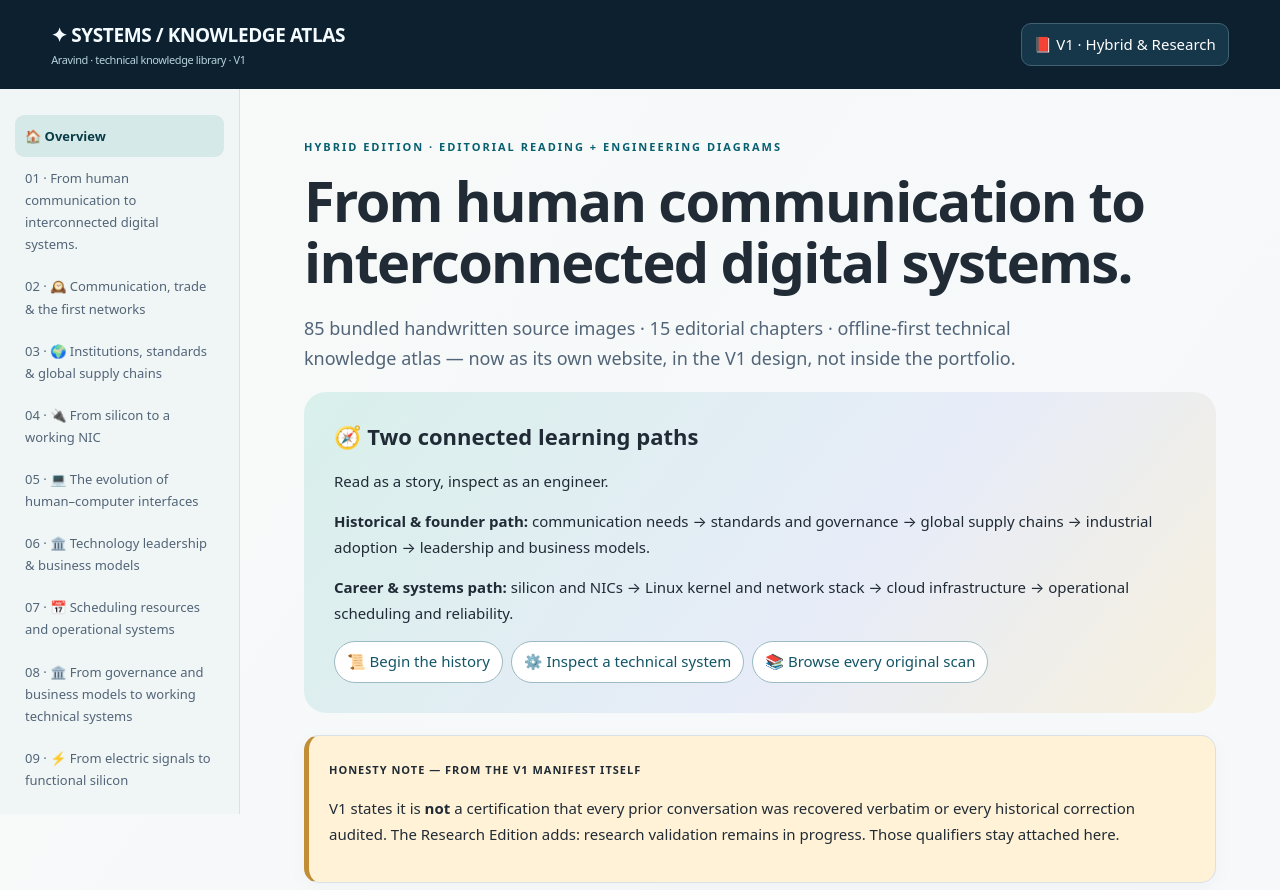
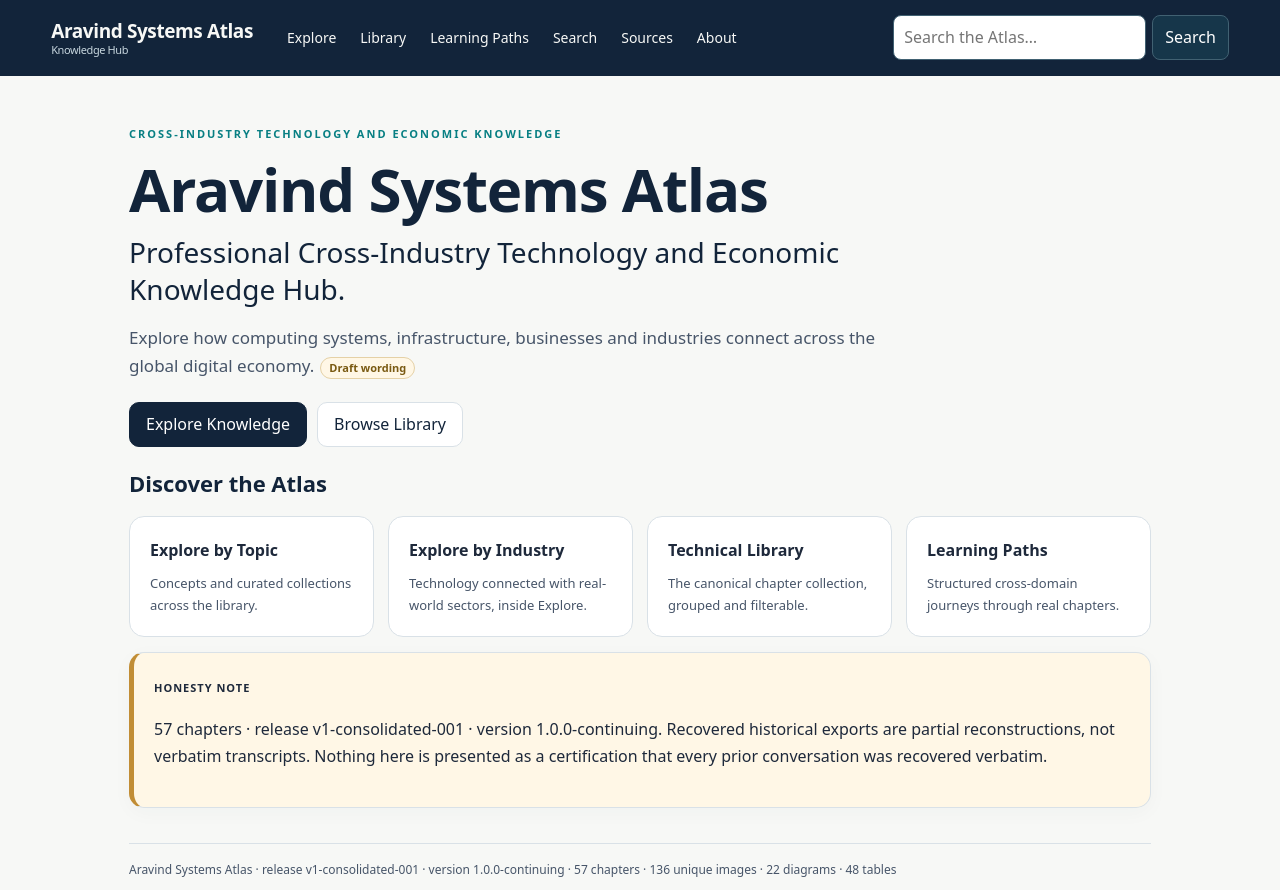
Before and after one commit to AravindMutthe/Gradespot-Atlas-RD-Library, a Next.js app: page / in a window 1280 px wide. Shown: the top 890 px of the page. Built offline with nearby package versions, Linux system fonts and the light colour scheme.

Commit message:
Advanced V1 Step 1: design system tokens + single global navigation + hero-lockup homepage (DES-02/DES-03)

```diff
--- a/app/globals.css
+++ b/app/globals.css
@@ -1,23 +1,53 @@
-:root{--bg:#f8f8f4;--surface:#fff;--ink:#202b36;--muted:#526478;--line:#d9e1e7;--accent:#075f70;--accent2:#176b58;--gold:#c28d3e;--enh:#edf5ff;--enhink:#175d9c;--diagram:#e8f7f5;--warn:#fff2d7;--hero:#e8f2f2}
+/* Atlas Advanced V1 design system — Step 1 (DES-02).
+   Candidate tokens (contrast-verified for the pairs listed in the Step 1
+   report; palette remains a candidate system pending owner confirmation):
+   navy #12243A, blue #2463A6, teal #087F83, canvas #F7F8F6, dark #101B2B.
+   Teal is used for borders/accents and large text only — never small text
+   alone on dark backgrounds (3.60 on #101B2B, below AA normal).
+   Fonts are system stacks: no self-hosted font files exist in this tree
+   (DES-02 self-hosting requirement is an open gap, not claimed here). */
+:root{
+  --canvas:#F7F8F6; --surface:#FFFFFF; --ink:#1E293B; --muted:#475569;
+  --line:#D9E1E7; --navy:#12243A; --blue:#2463A6; --teal:#087F83;
+  --dark:#101B2B; --dark-ink:#E2E8F0; --dark-link:#93C5FD;
+  --warn-bg:#FFF7E6; --warn-line:#E5D1A6;
+}
 *{box-sizing:border-box}
-body{margin:0;background:linear-gradient(125deg,#f7faf8,#f6f8fb 48%,#fbfaf5);color:var(--ink);font:15px/1.7 system-ui,-apple-system,Segoe UI,sans-serif}
-a{color:var(--accent)}
+html{scroll-behavior:smooth}
+body{margin:0;background:var(--canvas);color:var(--ink);font:16px/1.7 system-ui,-apple-system,"Segoe UI",sans-serif}
+a{color:var(--blue)}
+a:focus-visible,button:focus-visible,input:focus-visible,select:focus-visible{outline:3px solid var(--blue);outline-offset:2px}
 button{font:inherit;cursor:pointer}
-header{padding:19px 4vw;display:flex;align-items:center;justify-content:space-between;gap:15px;position:sticky;top:0;background:#0c2030;color:#f5fcff;border:0;z-index:10}
-.brand{font-weight:800;letter-spacing:-.4px;font-size:19px;color:#f5fcff;text-decoration:none}
-.brand small{display:block;font-size:11px;font-weight:400;color:#b7d3db}
-.btn{border:1px solid #416172;background:#16364a;color:#fff;border-radius:10px;padding:8px 12px;text-decoration:none}
-.layout{display:grid;grid-template-columns:240px minmax(0,1fr)}
-aside{padding:26px 15px;border-right:1px solid var(--line);height:calc(100vh - 75px);position:sticky;top:75px;overflow:auto;background:#f0f6f5}
-aside a{display:block;width:100%;border:0;background:none;color:var(--muted);text-align:left;border-radius:9px;padding:10px;font-size:13px;text-decoration:none}
-aside a:hover,aside a.active{background:#d5eae8;color:#093c48;font-weight:750}
-main{max-width:1150px;width:100%;margin:auto;padding:38px 5vw 70px}
-.eyebrow{text-transform:uppercase;letter-spacing:2px;font-size:11px;font-weight:800;color:var(--accent)}
-h1{font-size:clamp(32px,5vw,56px);line-height:1.1;letter-spacing:-1.7px;margin:13px 0 20px}
-h2{font-size:22px;line-height:1.3}
-h3{font-size:16px;margin:0 0 8px}
+img{max-width:100%}
+main{overflow-wrap:break-word}
+/* Global header: compact brand + single navigation (DES-03). System
+   Explorer is NOT listed until its route exists (Step 3) — planned
+   features must not appear as functional destinations before they exist. */
+.site-header{position:sticky;top:0;z-index:10;background:var(--navy);color:var(--canvas);padding:14px 4vw;display:flex;align-items:center;gap:24px;flex-wrap:wrap}
+.brand{font-weight:800;letter-spacing:-.4px;font-size:19px;color:var(--canvas);text-decoration:none;line-height:1.2}
+.brand small{display:block;font-size:11px;font-weight:400;color:#C7D6DE}
+.site-nav{display:flex;gap:4px;flex-wrap:wrap;align-items:center}
+.site-nav a{color:var(--canvas);text-decoration:none;padding:12px 10px;border-radius:8px;min-height:44px;display:inline-flex;align-items:center;font-size:14px}
+.site-nav a:hover{background:#1E3A56}
+.site-search{margin-left:auto;display:flex;gap:6px}
+.site-search input{padding:8px 10px;border-radius:8px;border:1px solid #416172;font:inherit;min-width:180px}
+.site-search button{border:1px solid #416172;background:#16364A;color:#fff;border-radius:8px;padding:8px 12px;min-height:44px}
+.site-main{max-width:1150px;width:100%;margin:auto;padding:38px 5vw 70px}
+.site-footer{border-top:1px solid var(--line);margin-top:35px;padding-top:16px;color:var(--muted);font-size:12px}
+.site-footer nav{display:flex;gap:14px;flex-wrap:wrap;margin-top:8px}
+.site-footer nav a{color:var(--muted)}
+/* Hero lockup type scale — DECIDED (DES-02 §7.3). */
+.eyebrow{text-transform:uppercase;letter-spacing:2px;font-size:11px;font-weight:800;color:var(--teal)}
+.hero-h1{font-size:clamp(44px,5vw,60px);line-height:1.1;letter-spacing:-1.2px;margin:13px 0 12px;color:var(--navy)}
+.positioning{font-size:clamp(22px,3vw,28px);line-height:1.3;color:var(--navy);margin:0 0 14px;max-width:760px}
+.description{font-size:17px;line-height:1.65;color:var(--muted);max-width:760px}
+.draft-note{display:inline-block;border:1px solid var(--warn-line);background:var(--warn-bg);border-radius:20px;padding:1px 8px;font-size:11px;font-weight:700;color:#7A5A12;margin-left:6px;vertical-align:middle}
+.hero-actions{display:flex;gap:10px;flex-wrap:wrap;margin:22px 0}
+h1{font-size:clamp(32px,5vw,44px);line-height:1.15;letter-spacing:-.8px;margin:13px 0 20px;color:var(--navy)}
+h2{font-size:22px;line-height:1.3;color:var(--navy)}
+h3{font-size:16px;margin:0 0 8px;color:var(--navy)}
 .lead{font-size:18px;color:var(--muted);max-width:760px}
-.hero{background:linear-gradient(130deg,#d9f0eb,#e7ecf8 60%,#f7f0dd);border-radius:22px;padding:30px;margin-bottom:22px}
+.hero{background:linear-gradient(130deg,#E2F0ED,#E7ECF8 60%,#F7F0DD);border-radius:22px;padding:30px;margin-bottom:22px}
 .grid{display:grid;grid-template-columns:repeat(auto-fit,minmax(210px,1fr));gap:14px}
 .card,.panel{border:1px solid var(--line);background:var(--surface);border-radius:15px;padding:20px;margin:15px 0}
 .card{margin:0;text-decoration:none;color:var(--ink);display:block}
@@ -25,24 +55,41 @@ h3{font-size:16px;margin:0 0 8px}
 .card h3{color:var(--ink)}
 .panel{box-shadow:0 5px 20px #20334508}
 .tag{font-size:11px;font-weight:800;text-transform:uppercase;letter-spacing:1px}
-.source{border-left:5px solid var(--gold)}
-.enhance{background:var(--enh);border-left:5px solid #459bd5}
-.enhance .tag{color:var(--enhink)}
-.newdiagram{background:linear-gradient(135deg,#eaf8f4,#eff5ff);border-left:5px solid #42a987}
-.verify{background:var(--warn);border-left:5px solid #c18d35}
+.source{border-left:5px solid var(--teal)}
+.enhance{background:#EDF5FF;border-left:5px solid var(--blue)}
+.enhance .tag{color:var(--blue)}
+.newdiagram{background:linear-gradient(135deg,#EAF8F4,#EFF5FF);border-left:5px solid var(--teal)}
+.verify{background:var(--warn-bg);border-left:5px solid #C18D35}
 .flow{display:grid;gap:6px;max-width:760px;margin:20px auto}
-.step{border:1px solid var(--line);background:var(--surface);border-radius:12px;padding:15px 18px;border-left:4px solid #158a94}
+.step{border:1px solid var(--line);background:var(--surface);border-radius:12px;padding:15px 18px;border-left:4px solid var(--teal)}
 .step b{font-size:15px}
 .step p{margin:3px 0;font-size:13px}
-.example{font-size:12px;color:var(--accent)}
-.connector{text-align:center;color:var(--accent);font-size:22px}
+.example{font-size:12px;color:var(--teal)}
+.connector{text-align:center;color:var(--teal);font-size:22px}
 .pill{display:inline-block;border:1px solid var(--line);border-radius:30px;padding:4px 10px;font-size:11px;margin:4px;text-decoration:none;background:#fff}
 .atlas-tabs{display:flex;flex-wrap:wrap;gap:8px}
-.atlas-tabs a{border:1px solid #9cbac2;background:#fff;border-radius:100px;padding:7px 12px;color:#125566;text-decoration:none}
-.atlas-tabs a:hover{background:#d8f2ef}
-.orig-banner{padding:10px 14px;border:1px solid #e5d1a6;border-radius:10px;background:#fff7e6;margin:12px 0}
-footer{border-top:1px solid var(--line);margin-top:35px;padding-top:16px;color:var(--muted);font-size:12px}
-img{max-width:100%}
-main{overflow-wrap:break-word}
-@media(max-width:800px){.layout{display:block}aside{position:static;height:auto;display:flex;overflow:auto;gap:5px;padding:9px}aside a{min-width:175px;white-space:nowrap}main{padding:25px 17px}.hero{padding:22px}header{position:static}}
-@media(max-width:520px){main{padding:20px 5vw 60px}.hero{padding:18px}.card,.panel{padding:18px}.lead{font-size:17px}h1{font-size:clamp(30px,8vw,38px)}}
+.atlas-tabs a{border:1px solid #9CBAC2;background:#fff;border-radius:100px;padding:7px 12px;color:var(--navy);text-decoration:none}
+.atlas-tabs a:hover{background:#D8F2EF}
+.orig-banner{padding:10px 14px;border:1px solid var(--warn-line);border-radius:10px;background:var(--warn-bg);margin:12px 0}
+.btn{border:1px solid var(--navy);background:var(--navy);color:#fff;border-radius:10px;padding:10px 16px;text-decoration:none;display:inline-block;min-height:44px;line-height:1.4}
+.btn-secondary{border:1px solid var(--line);background:var(--surface);color:var(--navy);border-radius:10px;padding:10px 16px;text-decoration:none;display:inline-block;min-height:44px;line-height:1.4}
+@media(max-width:800px){
+  .site-header{position:static}
+  .site-search{margin-left:0}
+  .site-main{padding:25px 17px}
+  .hero{padding:22px}
+}
+@media(max-width:520px){
+  .site-main{padding:20px 5vw 60px}
+  .hero{padding:18px}
+  .card,.panel{padding:18px}
+  .lead{font-size:17px}
+  .hero-h1{font-size:30px}
+  .positioning{font-size:18px}
+  .description{font-size:15px}
+  h1{font-size:30px}
+}
+@media(prefers-reduced-motion:reduce){
+  html{scroll-behavior:auto}
+  *{animation:none!important;transition:none!important}
+}
--- a/app/layout.tsx
+++ b/app/layout.tsx
@@ -1,30 +1,71 @@
 import type { Metadata, Viewport } from "next";
 import Link from "next/link";
-import AtlasSidebar from "@/components/AtlasSidebar";
+import { ATLAS_V2_CHAPTERS, ATLAS_V2_RELEASE } from "@/lib/atlas-v2/chapters";
 import "./globals.css";
 
 export const metadata: Metadata = {
-  title: "Systems Knowledge Atlas V1",
-  description: "Aravind Systems Knowledge Atlas V1 — Hybrid & Research Editions, as a standalone website.",
+  title: "Aravind Systems Atlas",
+  description:
+    "Professional Cross-Industry Technology and Economic Knowledge Hub.",
 };
 
 export const viewport: Viewport = { width: "device-width", initialScale: 1, maximumScale: 5 };
 
+// Single global navigation (DES-03). System Explorer is intentionally NOT
+// listed: its /system-explorer route does not exist yet (Step 3), and
+// planned features must not appear as functional destinations before they
+// exist. The legacy V1 sidebar is retired with this layout.
+const NAV: { href: string; label: string }[] = [
+  { href: "/explore", label: "Explore" },
+  { href: "/library", label: "Library" },
+  { href: "/learning-paths", label: "Learning Paths" },
+  { href: "/search", label: "Search" },
+  { href: "/sources", label: "Sources" },
+  { href: "/about", label: "About" },
+];
+
 export default function RootLayout({ children }: { children: React.ReactNode }) {
+  const diagrams = ATLAS_V2_CHAPTERS.reduce((n, c) => n + c.diagrams.length, 0);
+  const tables = ATLAS_V2_CHAPTERS.reduce((n, c) => n + c.tables.length, 0);
   return (
     <html lang="en">
       <body>
-        <header>
+        <header className="site-header">
           <Link className="brand" href="/">
-            ✦ SYSTEMS / KNOWLEDGE ATLAS
-            <small>Aravind · technical knowledge library · V1</small>
+            Aravind Systems Atlas
+            <small>Knowledge Hub</small>
           </Link>
-          <Link className="btn" href="/">📕 V1 · Hybrid &amp; Research</Link>
+          <nav className="site-nav" aria-label="Global">
+            {NAV.map((item) => (
+              <Link key={item.href} href={item.href}>
+                {item.label}
+              </Link>
+            ))}
+          </nav>
+          <form className="site-search" action="/search" method="get" role="search">
+            <label htmlFor="site-search" className="sr-only" style={{ position: "absolute", left: "-9999px" }}>
+              Search the Atlas
+            </label>
+            <input id="site-search" name="q" type="search" placeholder="Search the Atlas…" />
+            <button type="submit">Search</button>
+          </form>
         </header>
-        <div className="layout">
-          <AtlasSidebar />
-          <main>{children}</main>
-        </div>
+        <main className="site-main">
+          {children}
+          <footer className="site-footer">
+            Aravind Systems Atlas · release {ATLAS_V2_RELEASE.contentRelease} · version{" "}
+            {ATLAS_V2_RELEASE.version} · {ATLAS_V2_CHAPTERS.length} chapters · 136 unique images ·{" "}
+            {diagrams} diagrams · {tables} tables
+            <nav aria-label="Footer">
+              {NAV.map((item) => (
+                <Link key={item.href} href={item.href}>
+                  {item.label}
+                </Link>
+              ))}
+              <Link href="/">Home</Link>
+            </nav>
+          </footer>
+        </main>
       </body>
     </html>
   );
--- a/app/page.tsx
+++ b/app/page.tsx
@@ -1,91 +1,72 @@
 import Link from "next/link";
-import { V1_SECTIONS, V1_META } from "@/components/atlas-v1-data";
+import { ATLAS_V2_CHAPTERS, ATLAS_V2_RELEASE } from "@/lib/atlas-v2/chapters";
 
-function blurb(sec: (typeof V1_SECTIONS)[number]): string {
-  for (const b of sec.blocks) {
-    if (b.paras.length > 0) return b.paras[0].slice(0, 170);
-    for (const s of b.subs) {
-      if (s.paras.length > 0) return s.paras[0].slice(0, 170);
-    }
-  }
-  return "";
-}
+// Homepage per the DECIDED hero lockup (DES-02 §7.2, DES-03 §3):
+// compact brand in the header (see layout); H1 is the Atlas name only;
+// positioning line directly beneath as real HTML text (not a second H1);
+// supporting sentence is DRAFT copy and is labelled as such.
+const DISCOVERY: { href: string; title: string; text: string }[] = [
+  {
+    href: "/explore",
+    title: "Explore by Topic",
+    text: "Concepts and curated collections across the library.",
+  },
+  {
+    href: "/explore",
+    title: "Explore by Industry",
+    text: "Technology connected with real-world sectors, inside Explore.",
+  },
+  {
+    href: "/library",
+    title: "Technical Library",
+    text: "The canonical chapter collection, grouped and filterable.",
+  },
+  {
+    href: "/learning-paths",
+    title: "Learning Paths",
+    text: "Structured cross-domain journeys through real chapters.",
+  },
+];
 
 export default function Home() {
-  const intro = V1_SECTIONS[0];
   return (
     <>
-      <p className="eyebrow">Hybrid edition · editorial reading + engineering diagrams</p>
-      <h1>From human communication to interconnected digital systems.</h1>
-      <p className="lead">
-        85 bundled handwritten source images · 15 editorial chapters ·
-        offline-first technical knowledge atlas — now as its own website,
-        in the V1 design, not inside the portfolio.
+      <p className="eyebrow">Cross-industry technology and economic knowledge</p>
+      <h1 className="hero-h1">Aravind Systems Atlas</h1>
+      <p className="positioning">
+        Professional Cross-Industry Technology and Economic Knowledge Hub.
       </p>
-      <div className="hero">
-        <h2 style={{ marginTop: 0 }}>🧭 Two connected learning paths</h2>
-        <p>Read as a story, inspect as an engineer.</p>
-        <p>
-          <b>Historical &amp; founder path:</b> communication needs →
-          standards and governance → global supply chains → industrial
-          adoption → leadership and business models.
-        </p>
-        <p>
-          <b>Career &amp; systems path:</b> silicon and NICs → Linux kernel
-          and network stack → cloud infrastructure → operational scheduling
-          and reliability.
-        </p>
-        <div className="atlas-tabs">
-          <Link href={`/${V1_SECTIONS[1].slug}`}>📜 Begin the history</Link>
-          <Link href={`/${V1_SECTIONS[3].slug}`}>⚙️ Inspect a technical system</Link>
-          <Link href="/source-photographs">📚 Browse every original scan</Link>
-        </div>
+      <p className="description">
+        Explore how computing systems, infrastructure, businesses and industries connect across the
+        global digital economy.
+        <span className="draft-note">Draft wording</span>
+      </p>
+      <div className="hero-actions">
+        <Link className="btn" href="/explore">
+          Explore Knowledge
+        </Link>
+        <Link className="btn-secondary" href="/library">
+          Browse Library
+        </Link>
       </div>
-      <div className="panel verify">
-        <span className="tag">Honesty note — from the V1 manifest itself</span>
-        <p>
-          V1 states it is <b>not</b> a certification that every prior
-          conversation was recovered verbatim or every historical correction
-          audited. The Research Edition adds: research validation remains in
-          progress. Those qualifiers stay attached here.
-        </p>
-      </div>
-      <div className="panel enhance">
-        <span className="tag">🔬 Research &amp; Strategy Edition</span>
-        <p>
-          The same 29 sections with a different introduction: architecture of
-          power, markets &amp; technology; different systems, recurring
-          problems; power is not a metaphor for a CPU; research pathways.
-          Read it on the introduction page.
-        </p>
-        <p>
-          <Link className="btn" href="/from-human-communication-to-interconnected-digital-systems#research-edition">
-            Read the research introduction →
-          </Link>
-        </p>
-      </div>
-      <h2>Choose a chapter</h2>
+      <h2>Discover the Atlas</h2>
       <div className="grid">
-        {V1_SECTIONS.map((sec, i) => (
-          <Link key={sec.slug} href={`/${sec.slug}`} className="card">
-            <span className="tag">
-              Section {String(i + 1).padStart(2, "0")} · {sec.imgs} original images
-            </span>
-            <h3 style={{ marginTop: 8 }}>{sec.title}</h3>
-            <p>{blurb(sec)}</p>
+        {DISCOVERY.map((d) => (
+          <Link key={d.title} href={d.href} className="card">
+            <h3>{d.title}</h3>
+            <p>{d.text}</p>
           </Link>
         ))}
       </div>
-      <div className="orig-banner">
-        Original images: the source books embed {V1_META.embeddedImages}{" "}
-        original images. They are not copied into this site&apos;s repository;
-        the original 110&nbsp;MB HTML files remain the source of truth in the
-        Atlas archive.
+      <div className="panel verify">
+        <span className="tag">Honesty note</span>
+        <p>
+          {ATLAS_V2_CHAPTERS.length} chapters · release {ATLAS_V2_RELEASE.contentRelease} ·
+          version {ATLAS_V2_RELEASE.version}. Recovered historical exports are partial
+          reconstructions, not verbatim transcripts. Nothing here is presented as a certification
+          that every prior conversation was recovered verbatim.
+        </p>
       </div>
-      <footer>
-        Aravind Systems Knowledge Atlas V1 · {V1_META.sections} sections ·{" "}
-        Hybrid &amp; Research Editions · Built with Next.js
-      </footer>
     </>
   );
 }
```
